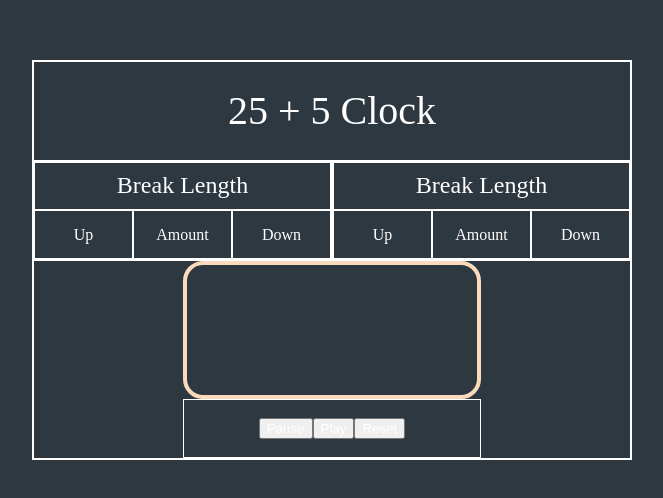
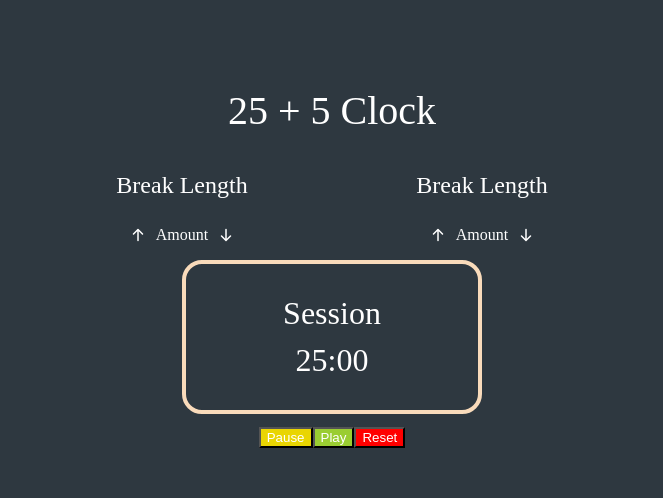
Before and after one commit to mdtagg/25_Plus_Five, a React app: page / in a window 1280 px wide. Shown: the part 140-638 px from the top of the page, without its empty margins (308-971 px from the left). Built offline with nearby package versions, Linux system fonts and the light colour scheme; the HTML template or start-up script is replaced by a standard one.

Commit message:
iconify added, borders removed

```diff
--- a/package.json
+++ b/package.json
@@ -14,6 +14,7 @@
     "react-dom": "^18.2.0"
   },
   "devDependencies": {
+    "@iconify/react": "^4.1.0",
     "@types/react": "^18.0.37",
     "@types/react-dom": "^18.0.11",
     "@typescript-eslint/eslint-plugin": "^5.59.0",
--- a/src/App/index.css
+++ b/src/App/index.css
@@ -14,16 +14,11 @@ body {
 }
 
 main {
-    border:1px solid white;
     height:400px;
     width:600px;
     display:grid;
     grid-template-columns: 1fr 1fr;
     grid-template-rows: 1fr 1fr 2fr;
-}
-
-main div {
-    border:1px solid white;
 }
 
 main .one {
--- a/src/components/Counter/index.css
+++ b/src/components/Counter/index.css
@@ -7,17 +7,38 @@
 }
 
 .counter {
-    height:70%;
+    height:100%;
     width: 50%;
     border:4px solid #F9DBBB;
     border-radius:20px;
+    display:flex;
+    flex-direction: column;
+    justify-content: center;
+    align-items: center;
+    font-size:2rem;
+    gap:10px;
 }
 
 .controls {
     display:flex;
     justify-content: center;
     align-items: center;
-    border:1px solid white;
     height:30%;
     width:50%;
 }
+
+.controls button {
+    cursor:pointer;
+}
+
+.pause {
+    background: #E9D502;
+}
+
+.play {
+    background: yellowgreen;
+}
+
+.reset {
+    background: red;
+}
--- a/src/components/Counter/index.tsx
+++ b/src/components/Counter/index.tsx
@@ -4,12 +4,13 @@ const Counter = () => {
     return (
         <div className="counter-container">
             <div className="counter">
-
+                <p>Session</p>
+                <p>25:00</p>
             </div>
             <div className="controls">
-                <button>Pause</button>
-                <button>Play</button>
-                <button>Reset</button>
+                <button className="pause">Pause</button>
+                <button className="play">Play</button>
+                <button className="reset">Reset</button>
             </div>
         </div>
     )
--- a/src/components/SessionTimeKeeper/index.css
+++ b/src/components/SessionTimeKeeper/index.css
@@ -1,6 +1,6 @@
 .session-container {
     display:grid;
-    grid-template-columns: 1fr 1fr 1fr;
+    /* grid-template-columns: 1fr 1fr 1fr; */
     grid-template-rows: 1fr 1fr;
 }
 
@@ -12,5 +12,14 @@
 
 .session-container .title {
     font-size:1.5rem;
-    grid-column: 1/4;
+    /* grid-column: 1/4; */
 }
+
+.keeper-controls {
+    grid-row:2/3;
+    gap:10px;
+}
+
+.test {
+    cursor:pointer;
+}
--- a/src/components/SessionTimeKeeper/index.tsx
+++ b/src/components/SessionTimeKeeper/index.tsx
@@ -1,22 +1,29 @@
 import "./index.css"
+import { Icon } from "@iconify/react"
 
 const SessionTimeKeeper = () => {
+
+    const handleClick = () => {
+        console.log('test')
+    }
+
     return (
         <div className="session-container">
             <div className="title">Break Length</div>
-            <div>Up</div>
-            <div>Amount</div>
-            <div>Down</div>
+            <div className="keeper-controls">
+                <Icon
+                    className="test"
+                    icon="ph:arrow-up-bold"
+                    onClick={handleClick}/>
+                <div>Amount</div>
+                <Icon
+                    className="test"
+                    icon="ph:arrow-down-bold"
+                    onClick={handleClick}
+                />
+            </div>
         </div>
-
     )
 }
 
 export default SessionTimeKeeper
-
-{/* <div className="title">Break Length</div>
-            <div className="controls">
-                <button>Up</button>
-                <p>Amount</p>
-                <button>Down</button>
-            </div> */}
```
Also changed, not shown: 1 other file (tests, documents, lock files or other folders).
